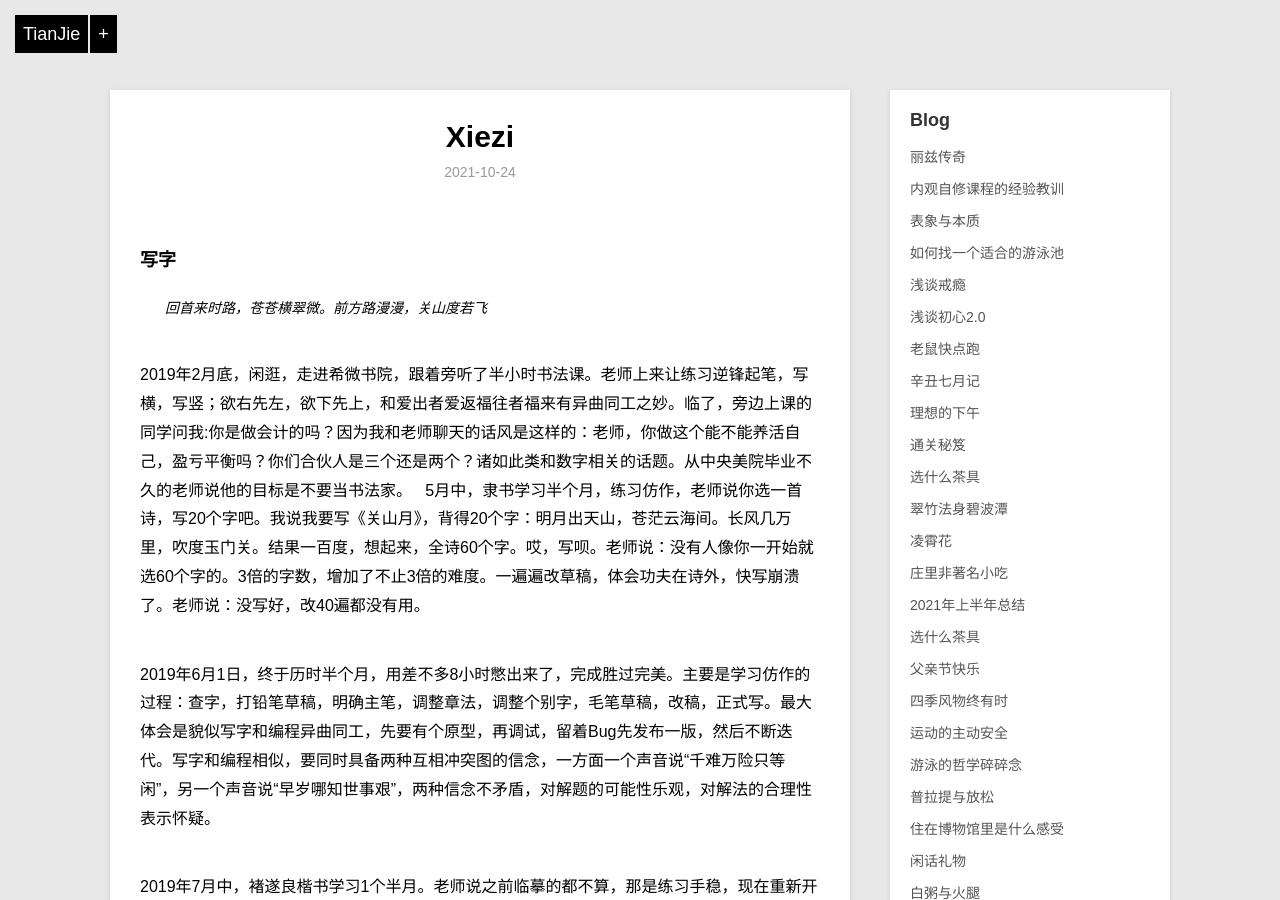
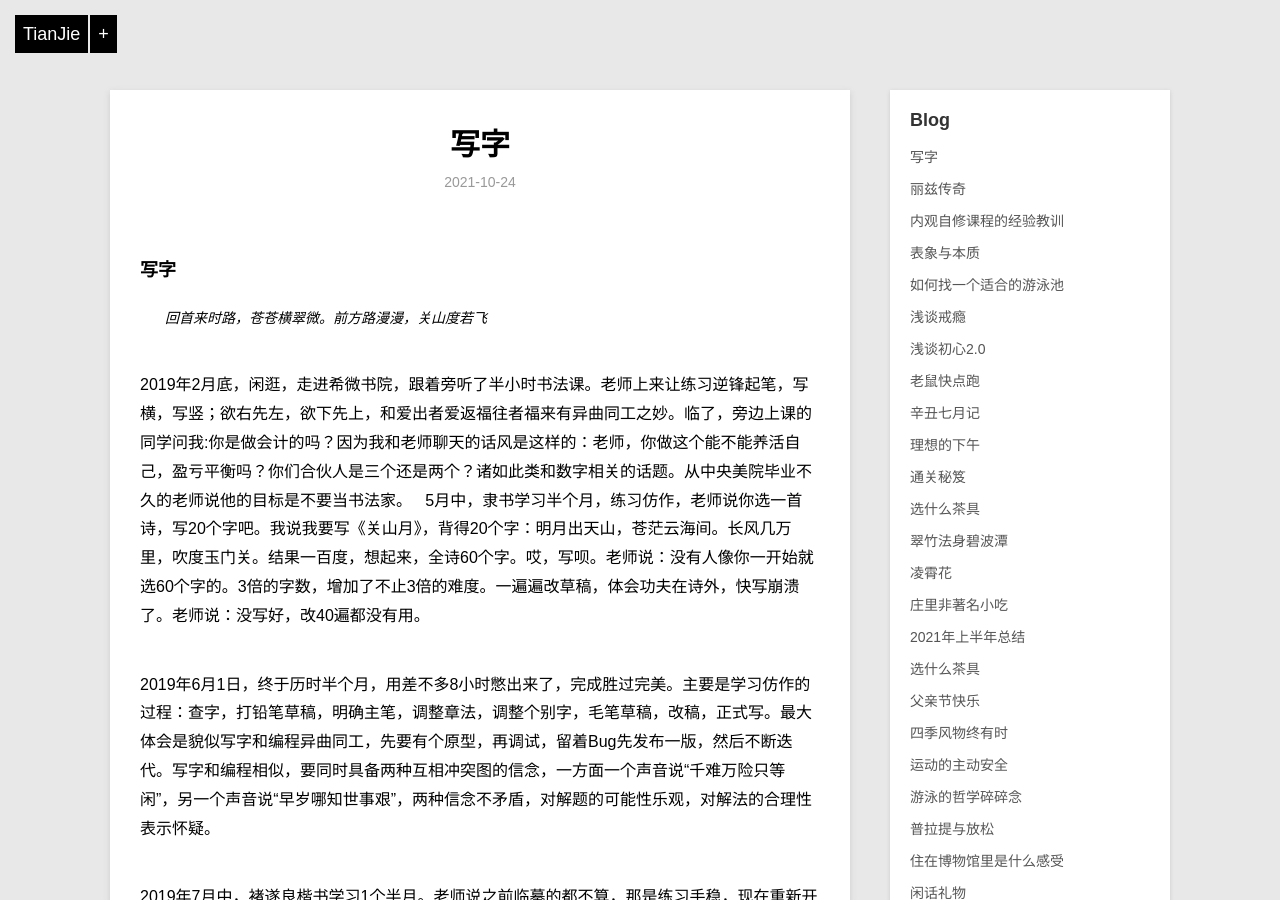
Before and after one commit to violettianjie/violettianjie.github.io, a Jekyll site: the page built from _posts/blog/2021-10-24-xiezi.md, in a window 1280 px wide and 900 px high. Built offline with Jekyll 4.4.1, drawn with Linux system fonts in a browser that asks for light colours; our own code applies the rules of GitHub Pages for plain Markdown files.

Commit message:
Update 2021-10-24-xiezi.md

```diff
--- a/_posts/blog/2021-10-24-xiezi.md
+++ b/_posts/blog/2021-10-24-xiezi.md
@@ -1,3 +1,10 @@
+---
+layout: post
+title: " 写字 "
+description: "再回首"
+category: blog
+---
+
 ### 写字
 
 > 回首来时路，苍苍横翠微。前方路漫漫，关山度若飞
```
